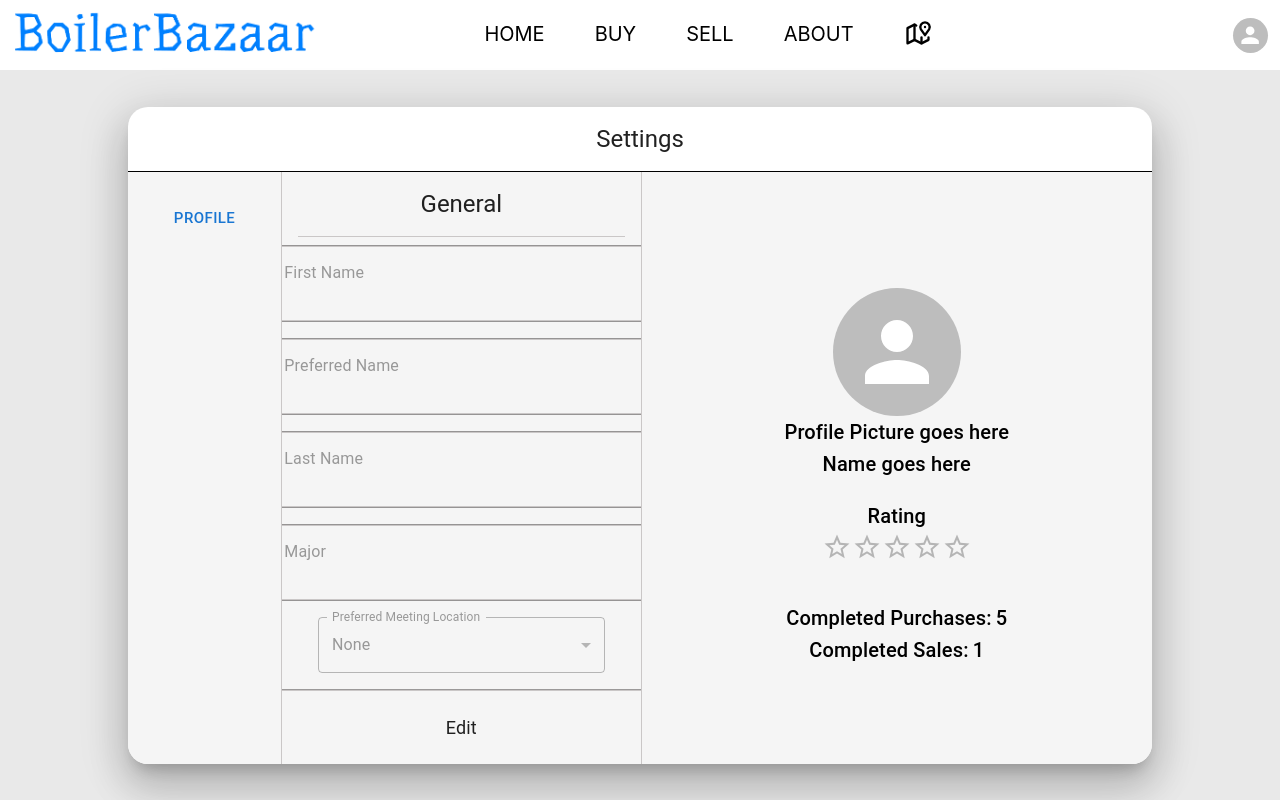
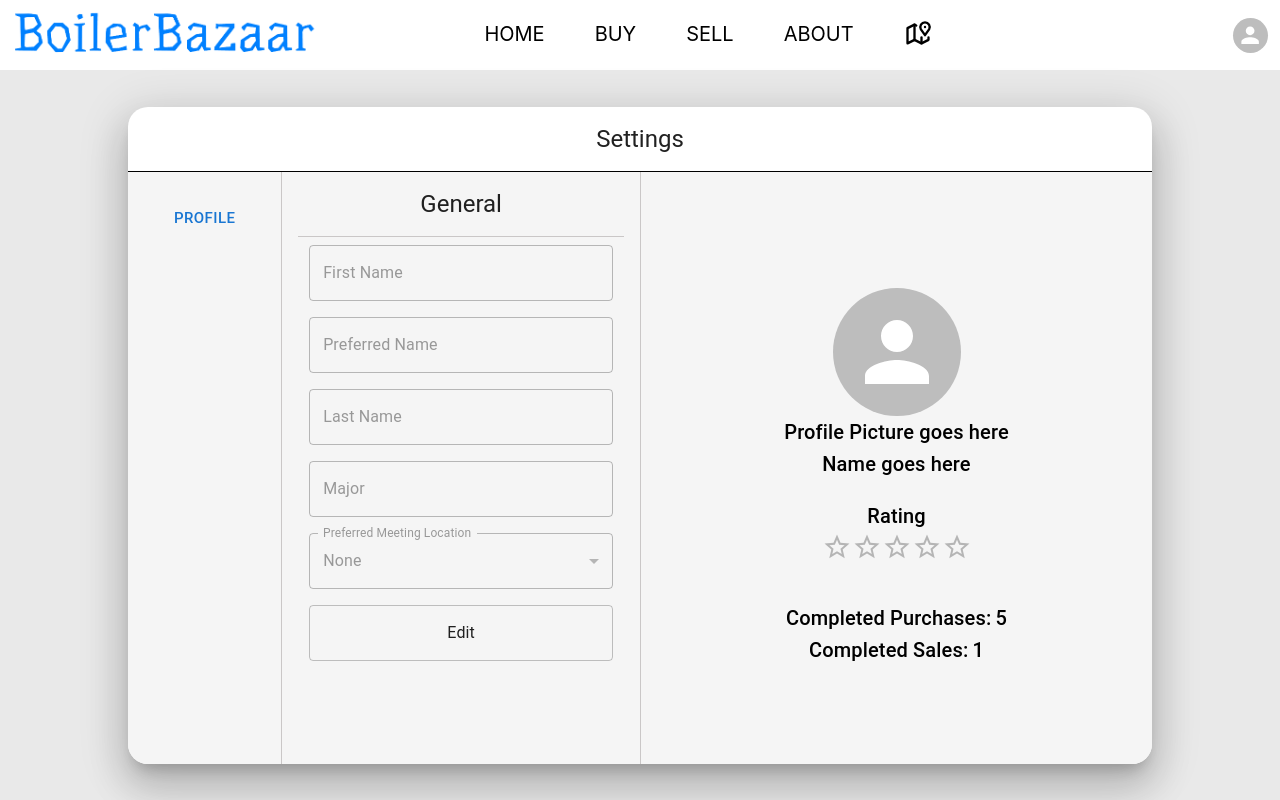
Before and after one commit to wang4621/boilerbazaar, a React (Create React App) app: page /profile in a window 1280 px wide. Built offline with nearby package versions, Linux system fonts and the light colour scheme.

Commit message:
input, select ui change for profile page

```diff
--- a/src/pages/Profile.css
+++ b/src/pages/Profile.css
@@ -1,4 +1,4 @@
-.profileDisplay input {
+/* .profileDisplay input {
     border-radius: 5px;
     font-size: 18px;
     height: 40px;
@@ -12,9 +12,9 @@
 
 .profileDisplay input:focus, select:focus, textarea:focus {
     border: 2px solid rgb(0, 119, 255);
-}
+} */
 
-.profileDisplay select {
+/* .profileDisplay select {
     border-radius: 5px;
     font-size: 18px;
     height: 50px;
@@ -24,6 +24,10 @@
 
 .profileDisplay #edit {
     width:360px;
+} */
+
+.profileDisplay .MuiTextField-root {
+    width: 85%
 }
 
 .profileDisplay {
--- a/src/pages/Profile.js
+++ b/src/pages/Profile.js
@@ -54,7 +54,7 @@ function Profile () {
                             <TextField id="" label="Preferred Name" disabled/>
                             <TextField id="" label="Last Name" disabled/>
                             <TextField id="" label="Major" disabled/>
-                            <TextField id="" name="" label="Preferred Meeting Location" select sx={{width: "80%"}} defaultValue="None" disabled>
+                            <TextField id="" name="" label="Preferred Meeting Location" select defaultValue="None" disabled>
                                 <MenuItem value="None">None</MenuItem>
                                 <MenuItem value="Public">Public</MenuItem>
                                 <MenuItem value="Front">In front of house/apt</MenuItem>
```
